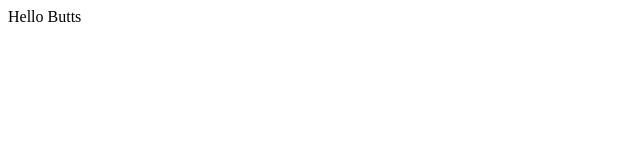
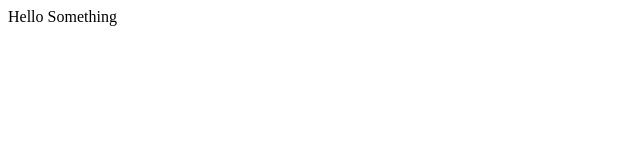
Before and after one commit to Sinjhin/john-clayton-test, a website: page index.html in a window 1280 px wide. Shown: the full height of the page, 0-640 px from the left. Drawn offline with Linux system fonts and the light colour scheme.

Commit message:
Changed to Something

```diff
--- a/index.html
+++ b/index.html
@@ -1 +1 @@
-<p>Hello Butts</p>
+<p>Hello Something</p>
```
